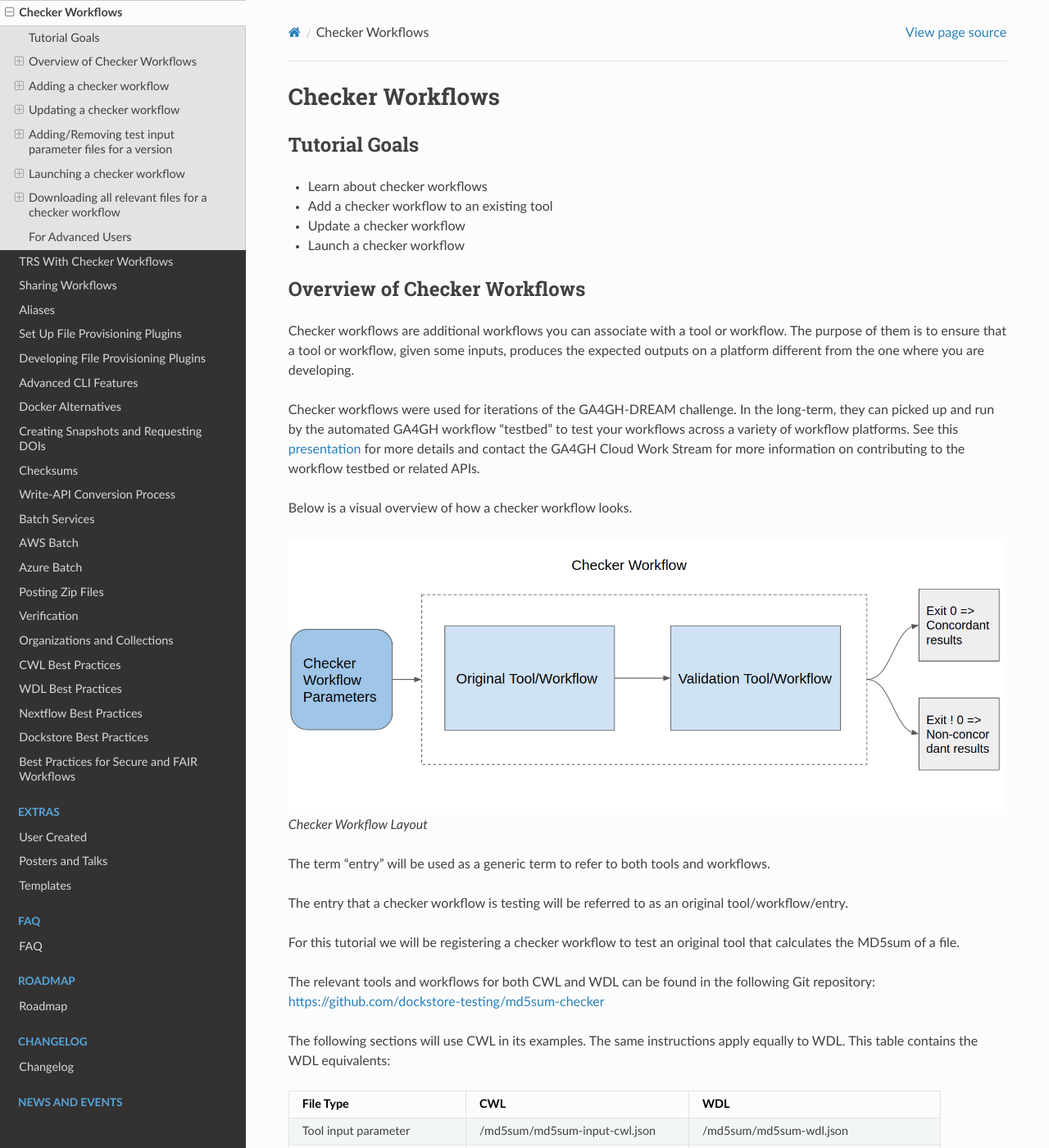
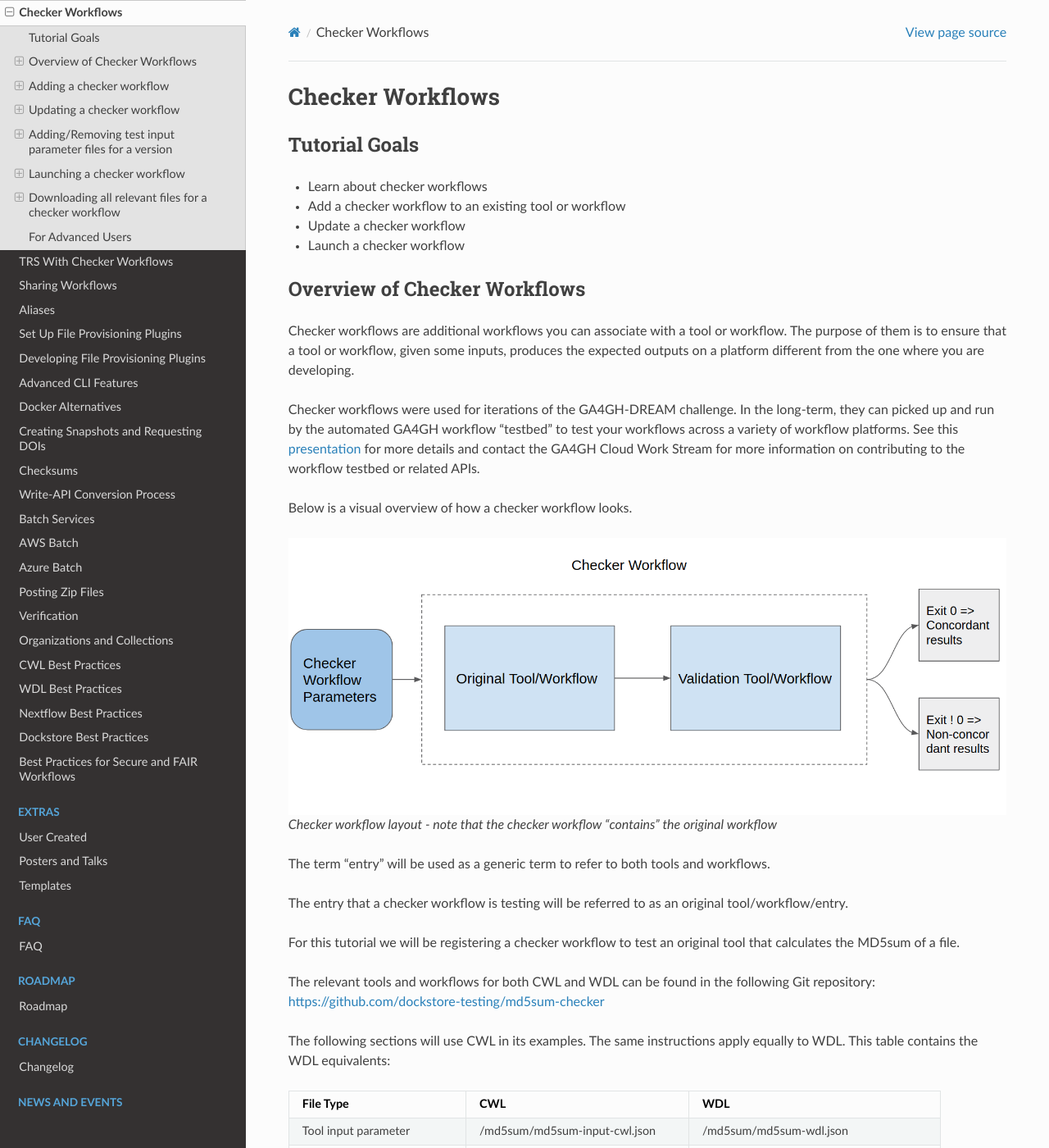
Before and after one commit to dockstore/dockstore-documentation, a Sphinx documentation site: the page built from docs/advanced-topics/checker-workflows.rst, in a window 1280 px wide and 1400 px high. Shown: the whole window at 82% size. Built offline with Sphinx 7.4.7 and the Read the Docs theme 2.0.0, drawn with Linux system fonts in a browser that asks for light colours; some of the changed lines change nothing that is shown; some of the changed text lies outside the part shown.

Commit message:
Better alt text
I'm not blind so please don't take me as an expert here, but I did my best to bring this closer in line with best practices for alt text that I've seen folks advocate for. As such I have purposely made the alt text deviate from the captions.

```diff
--- a/docs/advanced-topics/checker-workflows.rst
+++ b/docs/advanced-topics/checker-workflows.rst
@@ -5,7 +5,7 @@
 --------------
 
 -  Learn about checker workflows
--  Add a checker workflow to an existing tool
+-  Add a checker workflow to an existing tool or workflow
 -  Update a checker workflow
 -  Launch a checker workflow
 
@@ -28,9 +28,9 @@
 Below is a visual overview of how a checker workflow looks.
 
 .. figure:: /assets/images/docs/checker-workflow.png
-   :alt: Checker Workflow Layout
+   :alt: Flowchart describing how checker workflows work. The input is the checker workflow parameters, which go into the original tool or workflow. Next comes the validation tool or workflow. If that step exits 0, that represents concordant results, while other exit codes indicates non-concordant results. The checker workflow itself consists of both the original tool or workflow, and the validation tool or workflow.
 
-   Checker Workflow Layout
+   Checker workflow layout - note that the checker workflow "contains" the original workflow
 
 The term "entry" will be used as a generic term to refer to both tools
 and workflows.
@@ -154,9 +154,9 @@
 button.
 
 .. figure:: /assets/images/docs/checker-workflow-add.png
-   :alt: Checker Workflow Add
+   :alt: Screenshot of the workflow page in Dockstore. The add button is on the top right hand corner.
 
-   Checker Workflow Add
+   Adding a checker workflow
 
 When registering a checker workflow, you need the following fields:
 
@@ -165,9 +165,9 @@
 * Descriptor type (CWL or WDL) when original entry is a tool
 
 .. figure:: /assets/images/docs/checker-workflow-register.png
-   :alt: Checker Workflow Register
+   :alt: Screenshot of a window displaying the aforementioned three fields.
 
-   Checker Workflow Register
+   Filling in checker workflow fields.
 
 Once a checker workflow has been added, you can view it by going to the
 info tab of the original entry. Where there used to be an add button,
```
